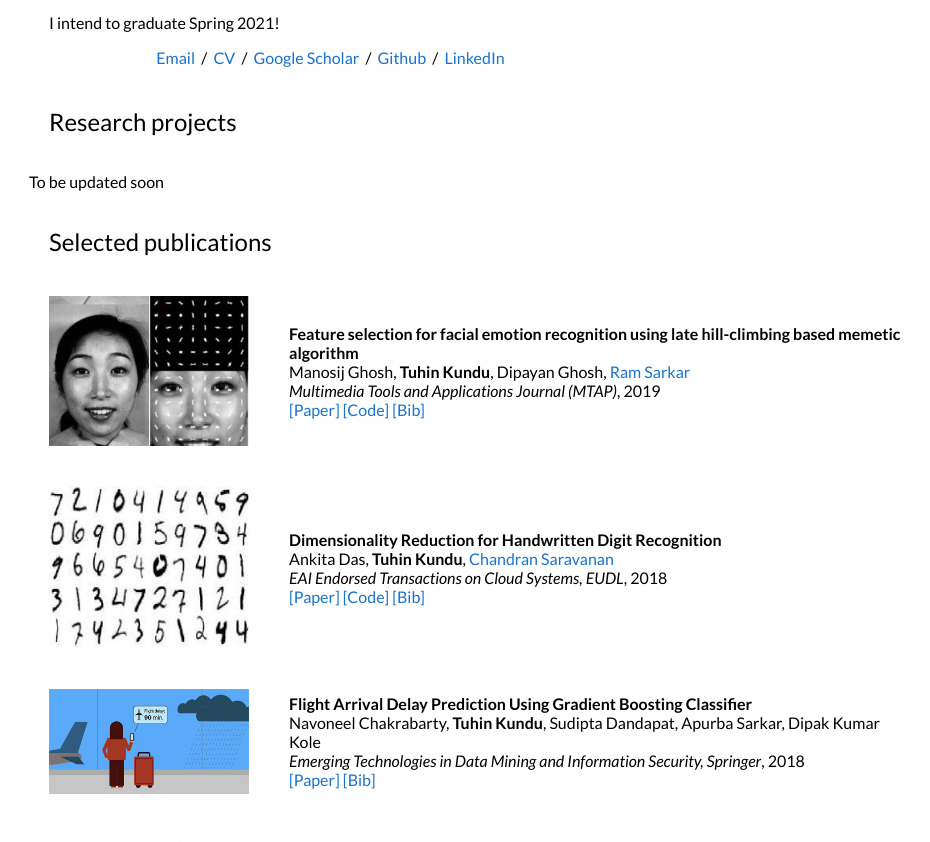
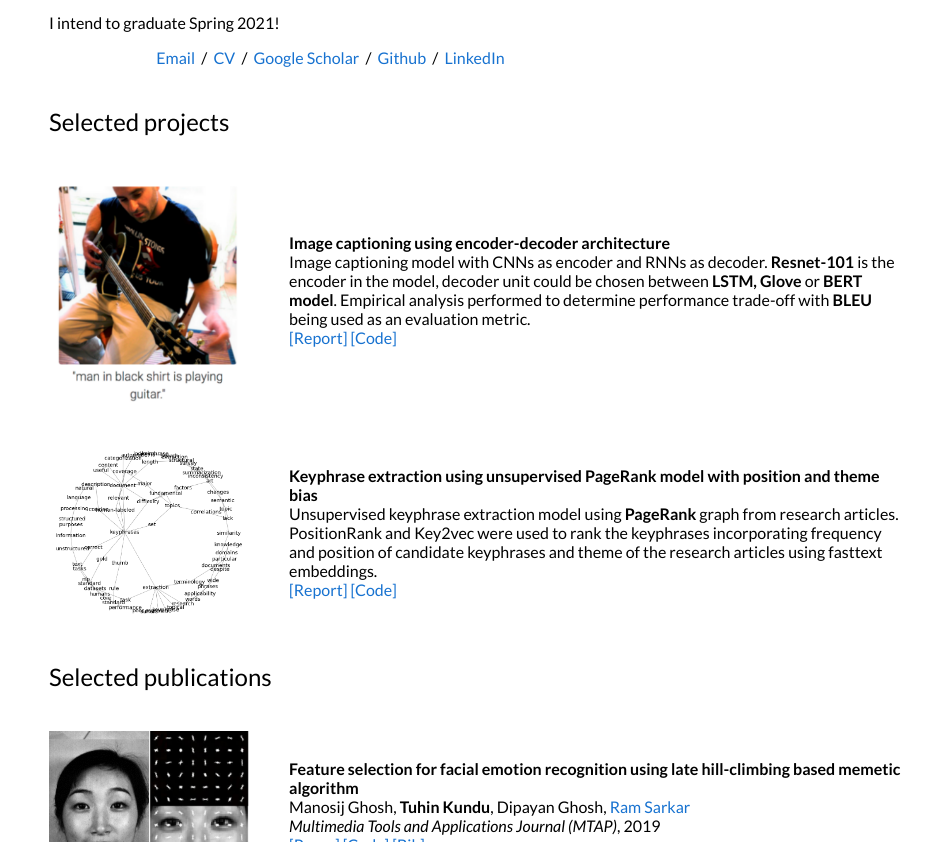
Before and after one commit to TuhinKundu/tuhinkundu.github.io, a plain HTML site: page index.html in a window 1280 px wide. Shown: the part 434-1276 px from the top of the page, without its empty margins (161-1091 px from the left). Drawn offline with Linux system fonts and the light colour scheme.

Commit message:
update website

```diff
--- a/index.html
+++ b/index.html
@@ -125,38 +125,49 @@
         <table width="100%" align="center" border="0" cellspacing="0" cellpadding="20">
           <tr>
             <td width="100%" valign="middle">
-              <heading>Research projects</heading>
+              <heading>Selected projects</heading>
             </td>
           </tr>
         </table>
-        <p> To be updated soon</p>
 
 
-        <!--
-        <table id="publications" width="100%" align="center" border="0" cellspacing="0" cellpadding="20">
+        <table id="papers" width="100%" align="center" border="0" cellspacing="0" cellpadding="20">
         <tr>
           <td width="25%" valign="top">
-              <img id="paper_img" src='images/nips18.jpg'>
+            <img id="paper_img" src='images/caption.png'>
           </td>
-            <td width="75%" valign="center" >
-              <papertitle>Out of the Box: Reasoning with Graph Convolution Nets for Factual Visual Question Answering</papertitle>
+
+          <td width="75%" valign="center">
+            <papertitle>Image captioning using encoder-decoder architecture</papertitle>
             <br>
-              <strong>Medhini Narasimhan</strong>,
-              <a href="http://slazebni.cs.illinois.edu/">Svetlana Lazebnik</a>,
-              <a href="http://www.alexander-schwing.de/">Alexander Schwing</a>
+            Image captioning model with CNNs as encoder and RNNs as decoder. <strong>Resnet-101</strong> is the encoder in the model, decoder unit could
+            be chosen between <strong>LSTM, Glove</strong> or <strong>BERT model</strong>. Empirical
+            analysis performed to determine performance trade-off with <strong>BLEU</strong> being used as an evaluation metric.
             <br>
-              <em><i>Neural Information Processing Systems </i>(NIPS)</em>, 2018
-              <br>
-              <a href="http://papers.nips.cc/paper/7531-out-of-the-box-reasoning-with-graph-convolution-nets-for-factual-visual-question-answering">[Paper]</a> <a href="files/Medhini_Poster_NIPS.pdf">[Poster]</a>
-              <a href="https://www.youtube.com/watch?v=oeQp92bcvBs&feature=youtu.be">[Video]</a>
-              <a href="files/neurips_bib.txt">[Bib]</a>
+            <a href="https://github.com/TuhinKundu/image-captioning/blob/master/CS515_report.pdf">[Report]</a>
+            <a href="https://github.com/TuhinKundu/image-captioning">[Code]</a>
           </td>
         </tr>
 
+
+        <tr>
+          <td width="25%" valign="top">
+            <img id="paper_img" src='images/keyphrase.png'>
+          </td>
+
+          <td width="75%" valign="center">
+            <papertitle>Keyphrase extraction using unsupervised PageRank model with position and theme bias</papertitle>
+            <br>
+            Unsupervised keyphrase extraction model using <strong>PageRank</strong> graph from research articles. PositionRank and Key2vec
+            were used to rank the keyphrases incorporating frequency and position of candidate keyphrases and theme of the research articles using fasttext embeddings.
+
+
+            <br>
+            <a href="https://github.com/TuhinKundu/Keyphrase-extraction-for-research-articles/blob/master/sample-sigconf.pdf">[Report]</a>
+            <a href="https://github.com/TuhinKundu/Keyphrase-extraction-for-research-articles">[Code]</a>
+          </td>
         </tr>
-
       </table>
--->
 
 
         <table width="100%" align="center" border="0" cellspacing="0" cellpadding="20">
```
Also changed, not shown: images/caption.png (added), images/keyphrase.png (added). Lines whose indentation alone changed are shown as unchanged.
